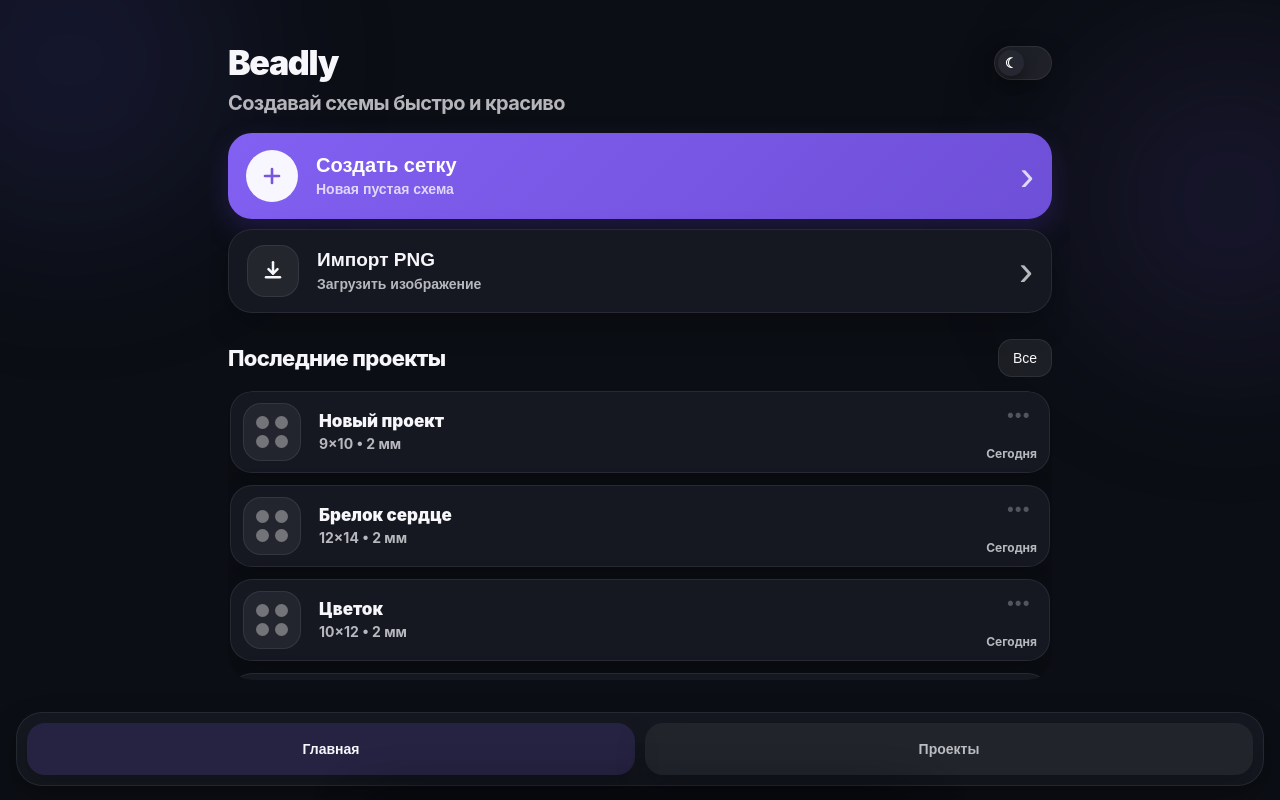
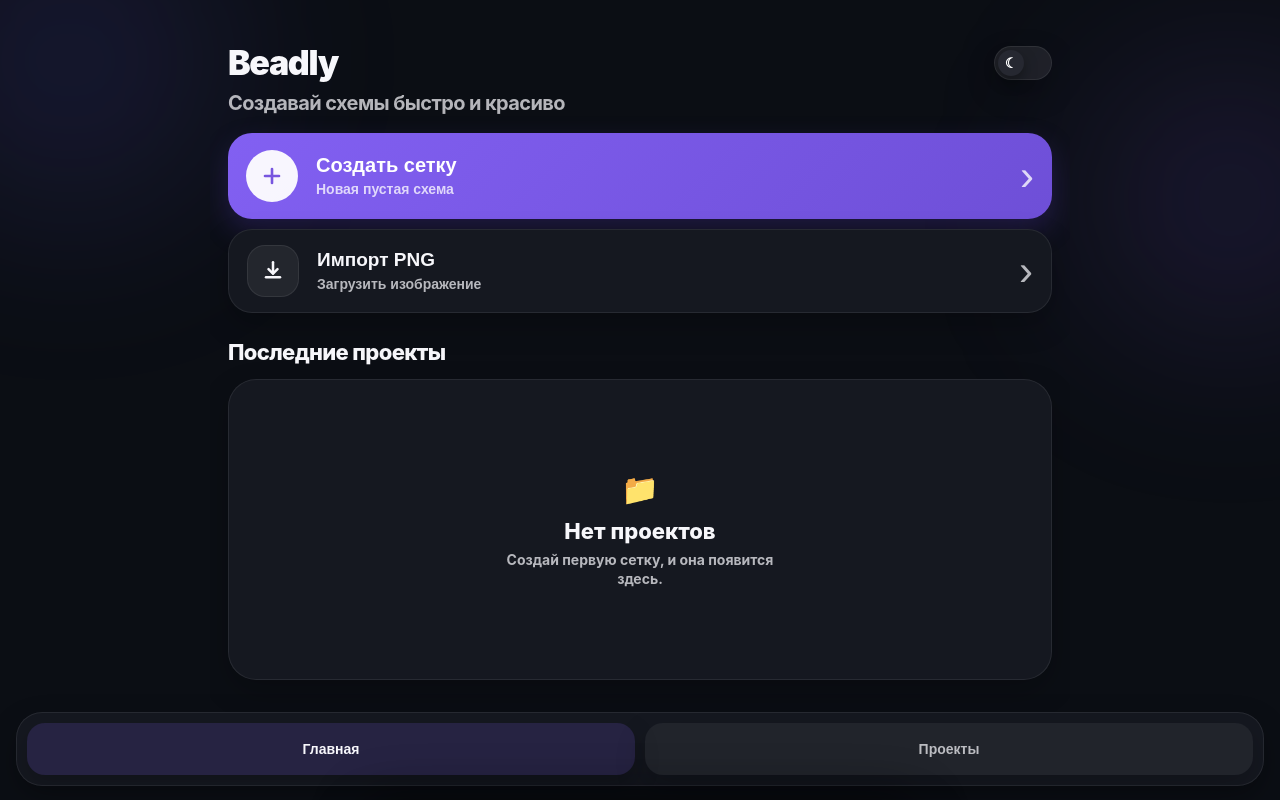
Before and after one commit to DaniilOreshenkov/miniApp, a React (Vite) app: page / in a window 1280 px wide. Built offline with nearby package versions, Linux system fonts and the light colour scheme.

Commit message:
экран главный

```diff
--- a/src/screens/HomeScreen.tsx
+++ b/src/screens/HomeScreen.tsx
@@ -3,7 +3,7 @@ import { ds } from "../design-system/tokens";
 import { ui } from "../design-system/ui";
 import CreateProjectSheet from "../components/CreateProjectSheet";
 import ImportImageSheet from "../components/ImportImageSheet";
-import { mockProjects, type ProjectItem } from "../models/project";
+import type { ProjectItem } from "../models/project";
 import ProjectCell from "../components/ProjectCell";
 import ProjectsScreen from "./ProjectsScreen";
 import type { AppTheme } from "../app/theme";
@@ -109,29 +109,6 @@ const clampGridValueOnBlur = (value: string) => {
   if (numericValue > MAX_GRID_SIZE) return String(MAX_GRID_SIZE);
 
   return String(numericValue);
-};
-
-const parseGridSizeFromSubtitle = (subtitle: string) => {
-  const match = subtitle.match(/(\d+)\s*[×xXхХ]\s*(\d+)/);
-
-  if (!match) {
-    return { width: 10, height: 10 };
-  }
-
-  return {
-    width: Number(match[1]),
-    height: Number(match[2]),
-  };
-};
-
-const getMockProjectSeed = (project: ProjectItem): GridSeed => {
-  const { width, height } = parseGridSizeFromSubtitle(project.subtitle);
-
-  return {
-    name: project.title,
-    width,
-    height,
-  };
 };
 
 const toProjectItem = (project: GridProject): ProjectItem => {
@@ -353,9 +330,7 @@ const HomeScreen: React.FC<Props> = ({
   }, [projects]);
 
   const hasSavedProjects = savedProjectItems.length > 0;
-  const latestProjects = hasSavedProjects
-    ? savedProjectItems.slice(0, 10)
-    : mockProjects.slice(0, 10);
+  const latestProjects = savedProjectItems.slice(0, 10);
 
   const isProjectNameValid = projectName.trim().length > 0;
   const isWidthValid = isGridValueValid(gridWidth);
@@ -425,7 +400,6 @@ const HomeScreen: React.FC<Props> = ({
   };
 
   const openLatestProject = (projectItem: ProjectItem) => {
-    if (hasSavedProjects) {
     const savedProject = projects.find(
       (project) => project.id === projectItem.id,
     );
@@ -433,10 +407,6 @@ const HomeScreen: React.FC<Props> = ({
     if (savedProject) {
       onOpenProject(savedProject);
     }
-      return;
-    }
-
-    onCreateGrid(getMockProjectSeed(projectItem));
   };
 
   const renameProject = (projectItem: ProjectItem) => {
@@ -614,13 +584,13 @@ const HomeScreen: React.FC<Props> = ({
         />
       </section>
 
-      {latestProjects.length > 0 && (
       <section style={sectionStyle}>
         <div style={sectionHeaderRowStyle}>
           <h2 style={{ ...ui.sectionTitle, color: themeView.textPrimary }}>
             Последние проекты
           </h2>
 
+          {hasSavedProjects ? (
             <button
               style={{
                 ...ghostButtonStyle,
@@ -635,8 +605,10 @@ const HomeScreen: React.FC<Props> = ({
             >
               Все
             </button>
+          ) : null}
         </div>
 
+        {hasSavedProjects ? (
           <div
             data-home-scroll-region="true"
             style={latestProjectsViewportStyle}
@@ -648,7 +620,7 @@ const HomeScreen: React.FC<Props> = ({
                   projectItem={project}
                   project={savedProjectsById.get(project.id)}
                   theme={theme}
-                  showActions={hasSavedProjects}
+                  showActions
                   isMenuOpen={openProjectMenuId === project.id}
                   onClick={openLatestProject}
                   onMenuToggle={(projectItem) => {
@@ -668,8 +640,26 @@ const HomeScreen: React.FC<Props> = ({
               ))}
             </div>
           </div>
+        ) : (
+          <div
+            data-home-scroll-region="true"
+            style={{
+              ...homeEmptyProjectsStyle,
+              background: themeView.cardStrong,
+              border: `1px solid ${themeView.border}`,
+              boxShadow: themeView.shadow,
+            }}
+          >
+            <div style={homeEmptyIconStyle}>📁</div>
+            <div style={{ ...homeEmptyTitleStyle, color: themeView.textPrimary }}>
+              Нет проектов
+            </div>
+            <div style={{ ...homeEmptyTextStyle, color: themeView.textSecondary }}>
+              Создай первую сетку, и она появится здесь.
+            </div>
+          </div>
+        )}
       </section>
-      )}
     </div>
   );
 
@@ -678,12 +668,12 @@ const HomeScreen: React.FC<Props> = ({
       homeContent
     ) : (
       <ProjectsScreen
-        projects={hasSavedProjects ? savedProjectItems : mockProjects}
-        savedProjects={hasSavedProjects ? projects : []}
+        projects={savedProjectItems}
+        savedProjects={projects}
         theme={theme}
         onProjectClick={(project) => openLatestProject(project)}
-        onRenameProject={hasSavedProjects ? renameProject : undefined}
-        onDeleteProject={hasSavedProjects ? deleteProject : undefined}
+        onRenameProject={renameProject}
+        onDeleteProject={deleteProject}
       />
     );
 
@@ -1091,6 +1081,41 @@ const projectsListStyle: React.CSSProperties = {
   paddingBottom: 8,
 };
 
+const homeEmptyProjectsStyle: React.CSSProperties = {
+  ...ui.glassCard,
+  transition: THEME_TRANSITION,
+  flex: 1,
+  minHeight: 180,
+  borderRadius: 28,
+  display: "flex",
+  alignItems: "center",
+  justifyContent: "center",
+  flexDirection: "column",
+  padding: "22px 18px",
+  textAlign: "center",
+};
+
+const homeEmptyIconStyle: React.CSSProperties = {
+  fontSize: 30,
+  marginBottom: 12,
+};
+
+const homeEmptyTitleStyle: React.CSSProperties = {
+  transition: THEME_TRANSITION,
+  fontSize: ds.font.sectionTitle,
+  fontWeight: ds.weight.bold,
+  lineHeight: 1.1,
+};
+
+const homeEmptyTextStyle: React.CSSProperties = {
+  transition: THEME_TRANSITION,
+  marginTop: 8,
+  maxWidth: 280,
+  fontSize: ds.font.bodyMd,
+  fontWeight: ds.weight.semibold,
+  lineHeight: 1.3,
+};
+
 const bottomBarShellStyle: React.CSSProperties = {
   position: "absolute",
   left: 0,
--- a/src/screens/ProjectsScreen.tsx
+++ b/src/screens/ProjectsScreen.tsx
@@ -115,10 +115,10 @@ const ProjectsScreen: React.FC<Props> = ({
           >
             <div style={emptyIconStyle}>📁</div>
             <h2 style={{ ...emptyTitleStyle, color: themeView.textPrimary }}>
-              Пока нет проектов
+              Нет проектов
             </h2>
             <p style={{ ...emptyTextStyle, color: themeView.textSecondary }}>
-              Создай первую сетку и она появится здесь.
+              Создай первую сетку, и она появится здесь.
             </p>
           </section>
         )}
```
Lines whose indentation alone changed are shown as unchanged.
